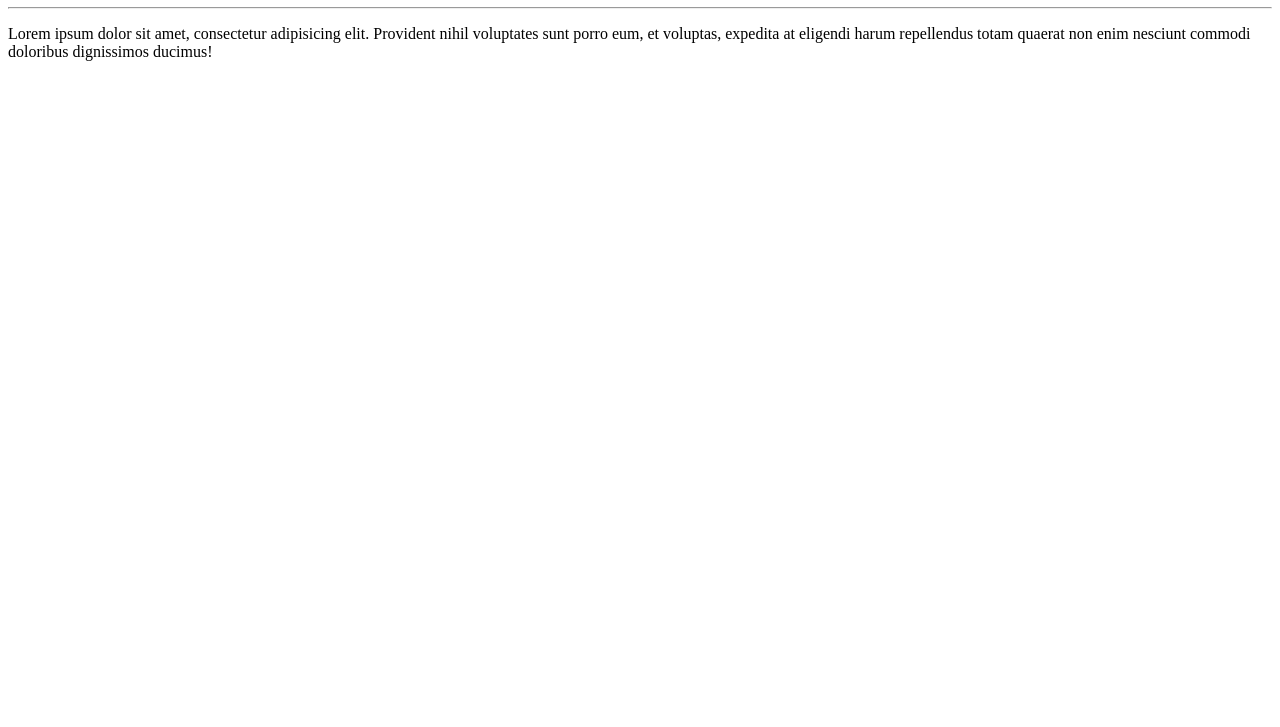
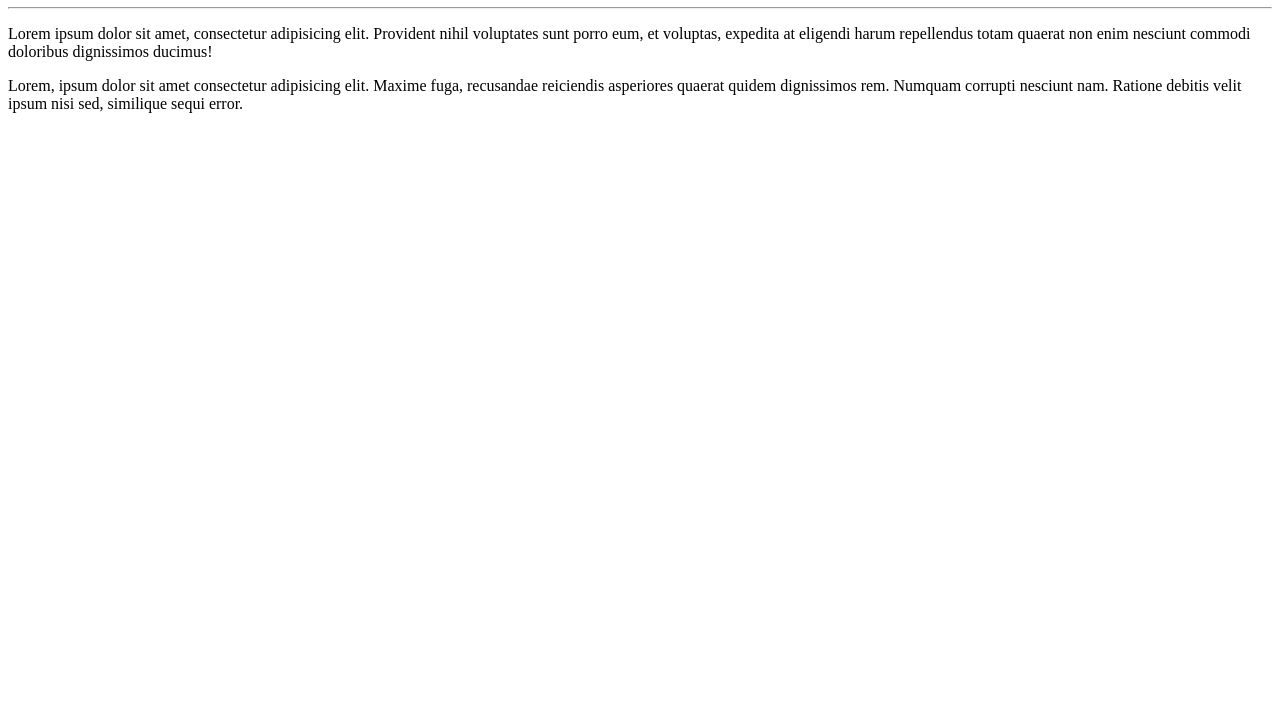
Before and after one commit to JoelSilvaSousa/Ola-Mundo, a plain HTML site: page site-exemplo/index.html in a window 1280 px wide. Shown: the part 73-800 px from the top of the page. Drawn offline with Linux system fonts and the light colour scheme.

Commit message:
Adicionei um paragráfo

```diff
--- a/site-exemplo/index.html
+++ b/site-exemplo/index.html
@@ -9,5 +9,6 @@
     <h1>Olá, Mundo!</h1>
     <hr>
     <p>Lorem ipsum dolor sit amet, consectetur adipisicing elit. Provident nihil voluptates sunt porro eum, et voluptas, expedita at eligendi harum repellendus totam quaerat non enim nesciunt commodi doloribus dignissimos ducimus!</p>
+    <p>Lorem, ipsum dolor sit amet consectetur adipisicing elit. Maxime fuga, recusandae reiciendis asperiores quaerat quidem dignissimos rem. Numquam corrupti nesciunt nam. Ratione debitis velit ipsum nisi sed, similique sequi error.</p>
 </body>
 </html>
```
